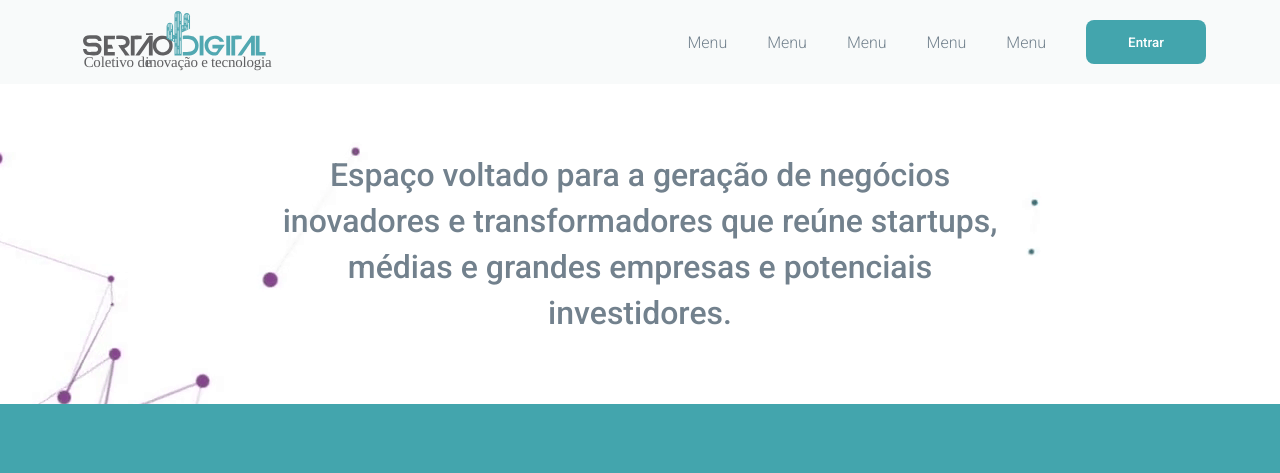
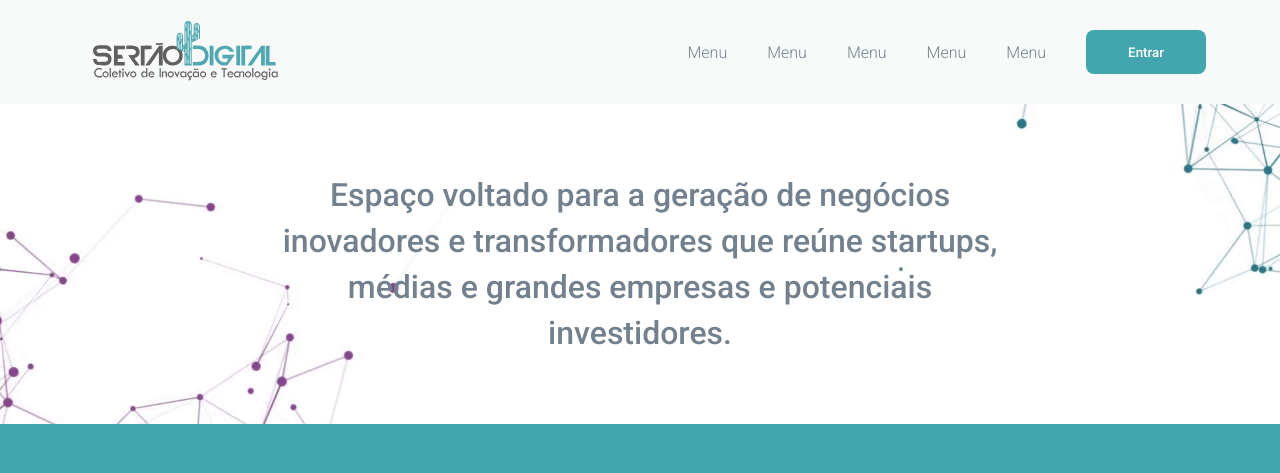
Before and after one commit to web-intelligence-arcoverde/front-sertao-digital, a React app: page / in a window 1280 px wide. Shown: the top 473 px of the page. Built offline with nearby package versions, Linux system fonts and the light colour scheme; grey boxes are pictures that could not be loaded.

Commit message:
chore: fix size background header

```diff
--- a/src/components/molecules/container-logo/index.tsx
+++ b/src/components/molecules/container-logo/index.tsx
@@ -1,4 +1,4 @@
-import { ReactComponent as IconLogoCacto } from 'assets/icons/sertao-digital-cacto-logo.svg'
+import { ReactComponent as IconLogoCacto } from 'assets/icons/sertao-digital-cacto.svg'
 import { Container } from './style'
 
 export const LogoContainer = () => {
--- a/src/components/molecules/container-logo/style.ts
+++ b/src/components/molecules/container-logo/style.ts
@@ -2,4 +2,5 @@ import styled from 'styled-components'
 
 export const Container = styled.div`
   cursor: pointer;
+  padding: 10px;
 `
--- a/src/components/organisms/header/index.tsx
+++ b/src/components/organisms/header/index.tsx
@@ -47,8 +47,9 @@ export const StyledContainer = styled(Container)`
 `
 export const MainContainer = styled(Container)`
   background-image: url(${Background});
-  background-size: auto;
   background-position: center;
+  background-repeat: no-repeat;
+  background-size: cover;
 
   @media (max-width: 414px) {
     width: 100%;
```
Also changed, not shown: src/assets/icons/sertao-digital-cacto.svg (added).
